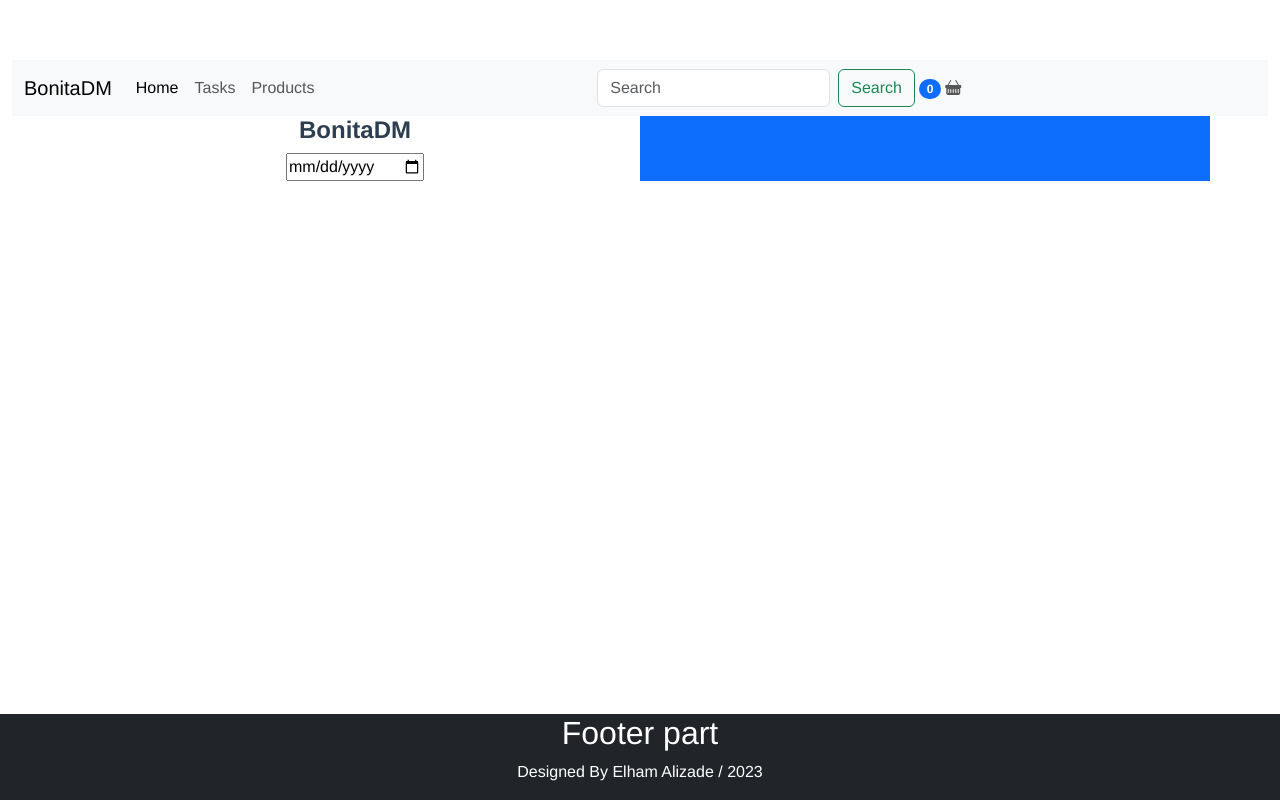
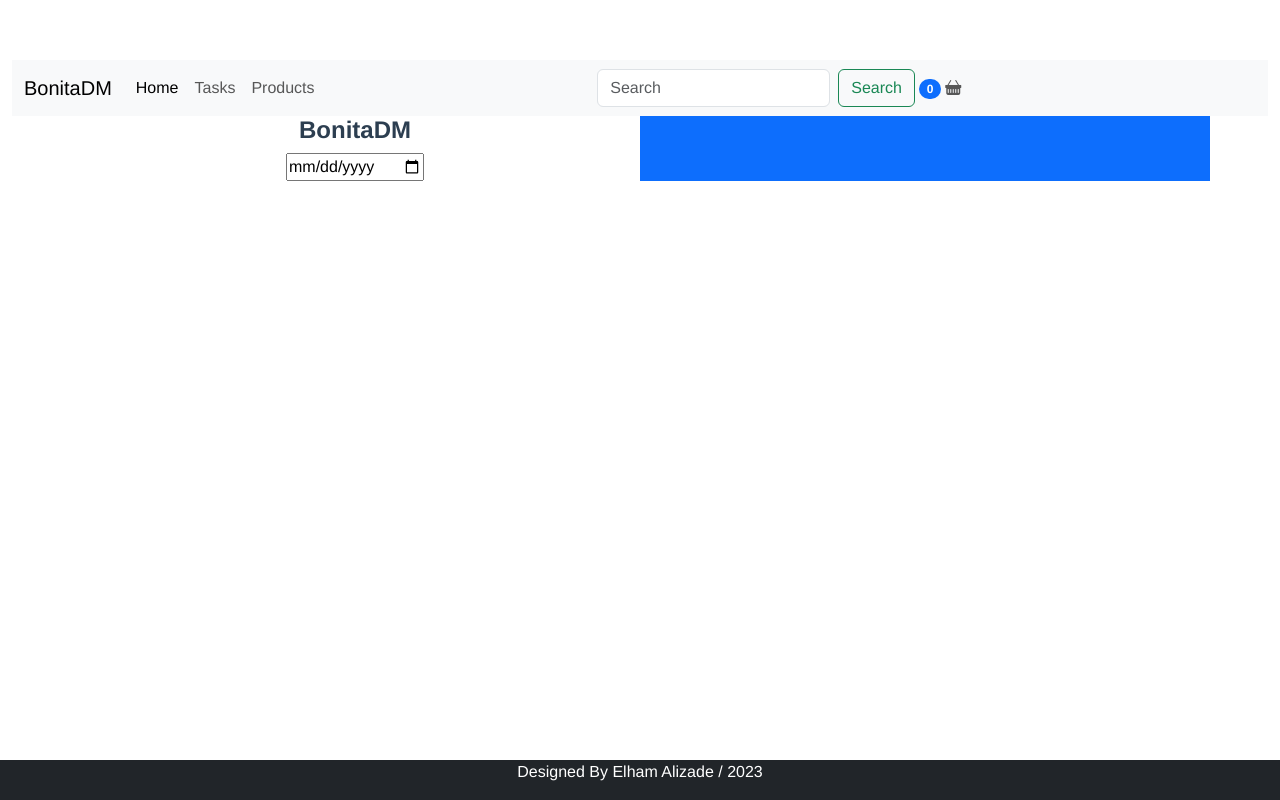
Before and after one commit to elhamalizadeh/Vue-Pinia-taskManagement-mobileStore, a Vue app: page / in a window 1280 px wide. Built offline with nearby package versions, Linux system fonts and the light colour scheme.

Commit message:
Update Footer.vue

```diff
--- a/src/components/shared/Footer.vue
+++ b/src/components/shared/Footer.vue
@@ -1,6 +1,5 @@
 <template>
   <div class="container-fluid bg-dark text-white fixed-bottom">
-    <h2>Footer part</h2>
     <p>Designed By Elham Alizade / 2023</p>
   </div>
 </template>
```
